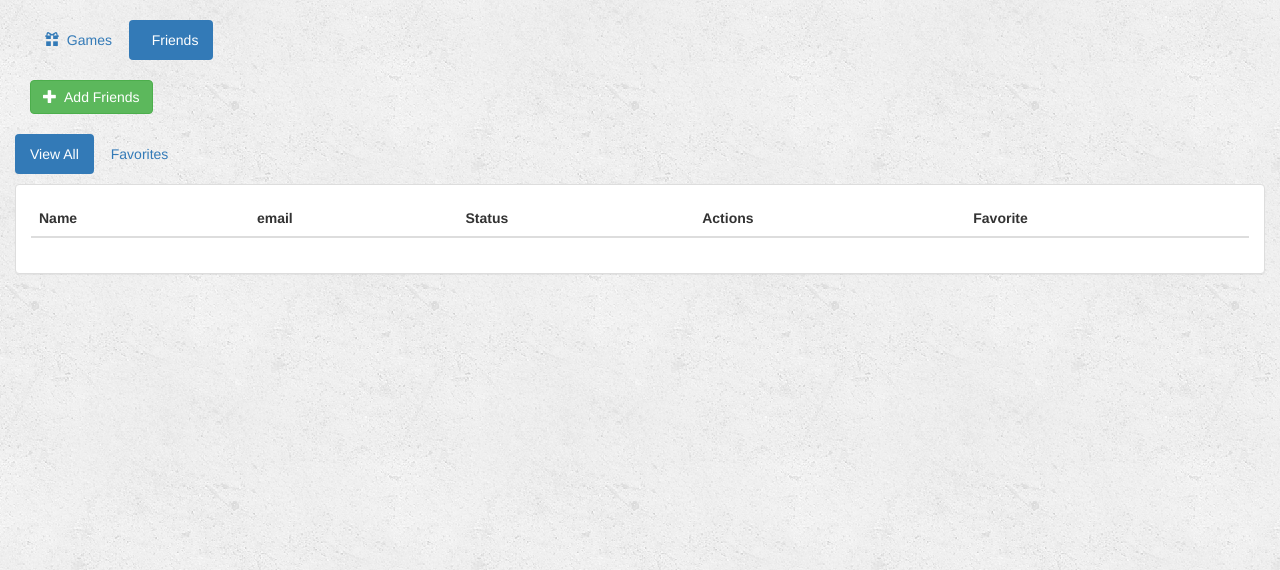
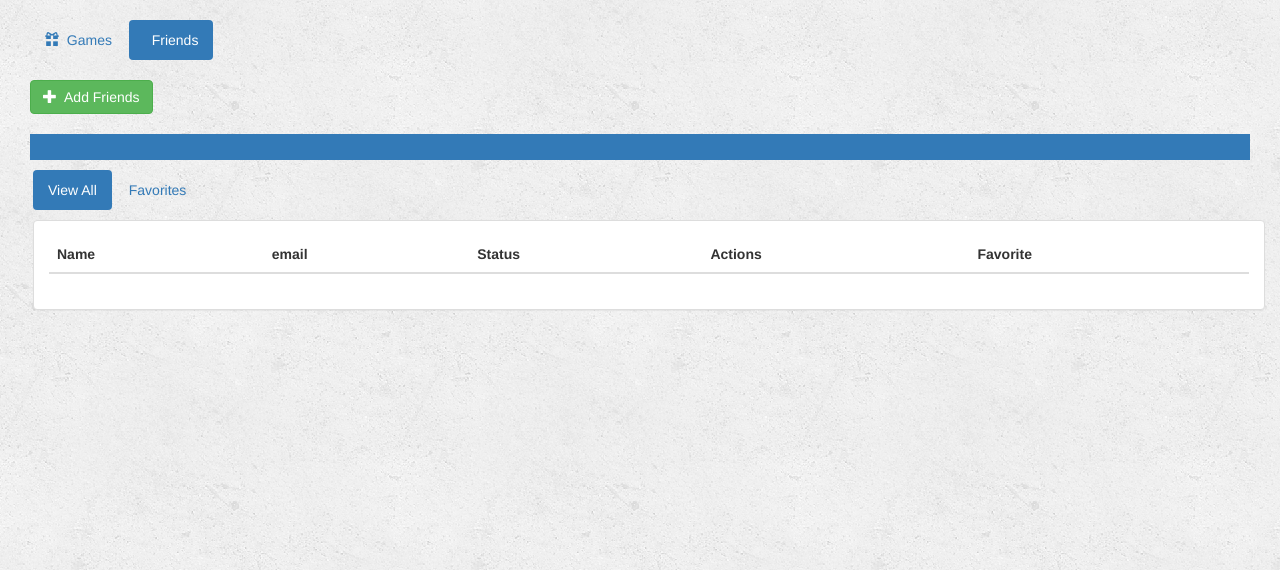
Before and after one commit to jgrivera/WhiteElephant, a Django app: page /game/friends/all/ in a window 1280 px wide. Shown: the part 52-622 px from the top of the page. Run offline with Django 3.2, Linux system fonts and the light colour scheme; a user stored in the database is signed in; data comes from the database, SQL or seed files in the repository; lists and menus that the app fills with data are empty; some libraries are stand-ins or nearby versions.

Commit message:
padding and style for friends page and index

```diff
--- a/game/static/game/style.css
+++ b/game/static/game/style.css
@@ -1,7 +1,14 @@
+h3 {
+    background-color: #337ab7;
+}
+
 body {
     background: white url("images/background.png");
 }
 
+.row {
+  padding-left: 18px;
+}
 ul.errorlist {
     padding-left: 0;
 }
--- a/game/templates/game/friends.html
+++ b/game/templates/game/friends.html
@@ -14,10 +14,13 @@
                 </a>
     </div>
     <div class="col-sm-12">
-                <br>
+{#            <h3>&nbsp;&nbsp;{{ user.username }}'s Games</h3>#}
+            <h3>&nbsp;&nbsp;</h3>
     </div>
-    <div class="row">
-
+{#    <div class="col-sm-12">#}
+{#                <br>#}
+{#    </div>#}
+    <div class="row" >
 
         <div class="col-sm-12">
             <ul class="nav nav-pills" style="margin-bottom: 10px;">
--- a/game/templates/game/index.html
+++ b/game/templates/game/index.html
@@ -15,7 +15,8 @@
     <!-- Albums -->
 
         <div class="col-sm-12">
-            <h3>{{ user.username }}'s Games</h3>
+{#            <h3>&nbsp;&nbsp;{{ user.username }}'s Games</h3>#}
+            <h3>&nbsp;&nbsp;</h3>
         </div>
         {% if albums %}
             {% for album in albums %}
```
